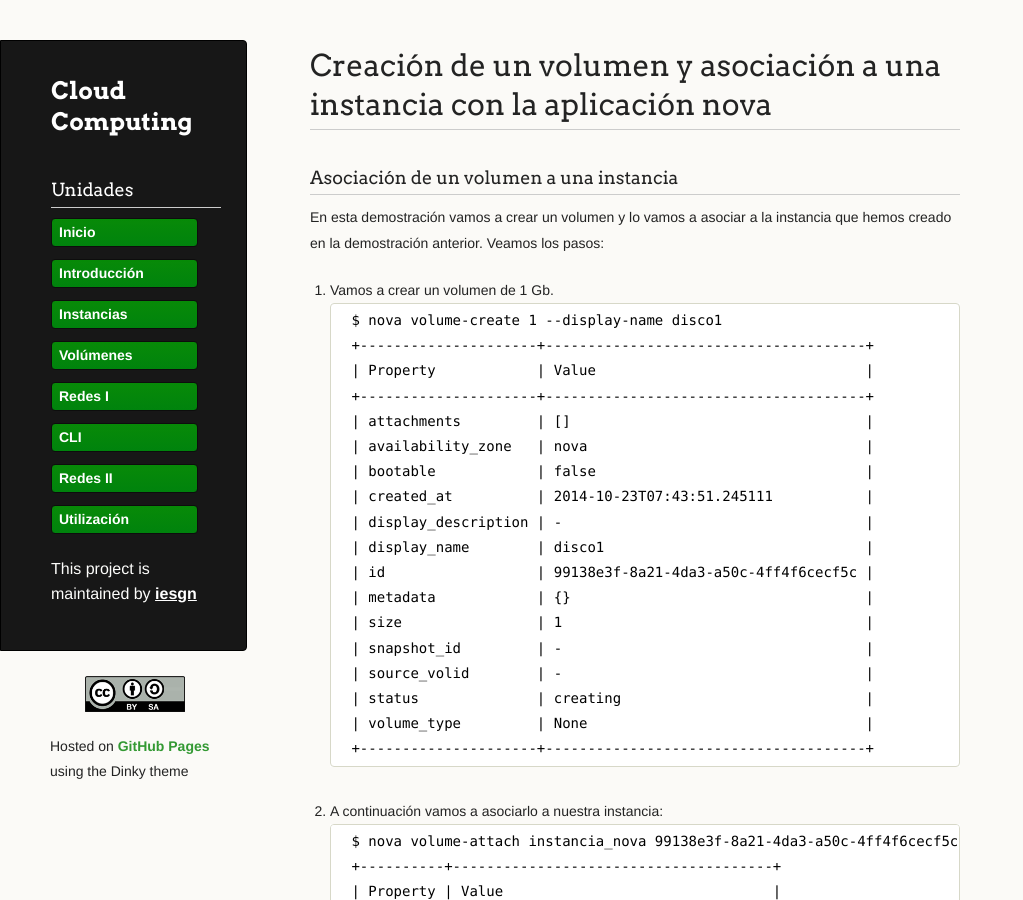
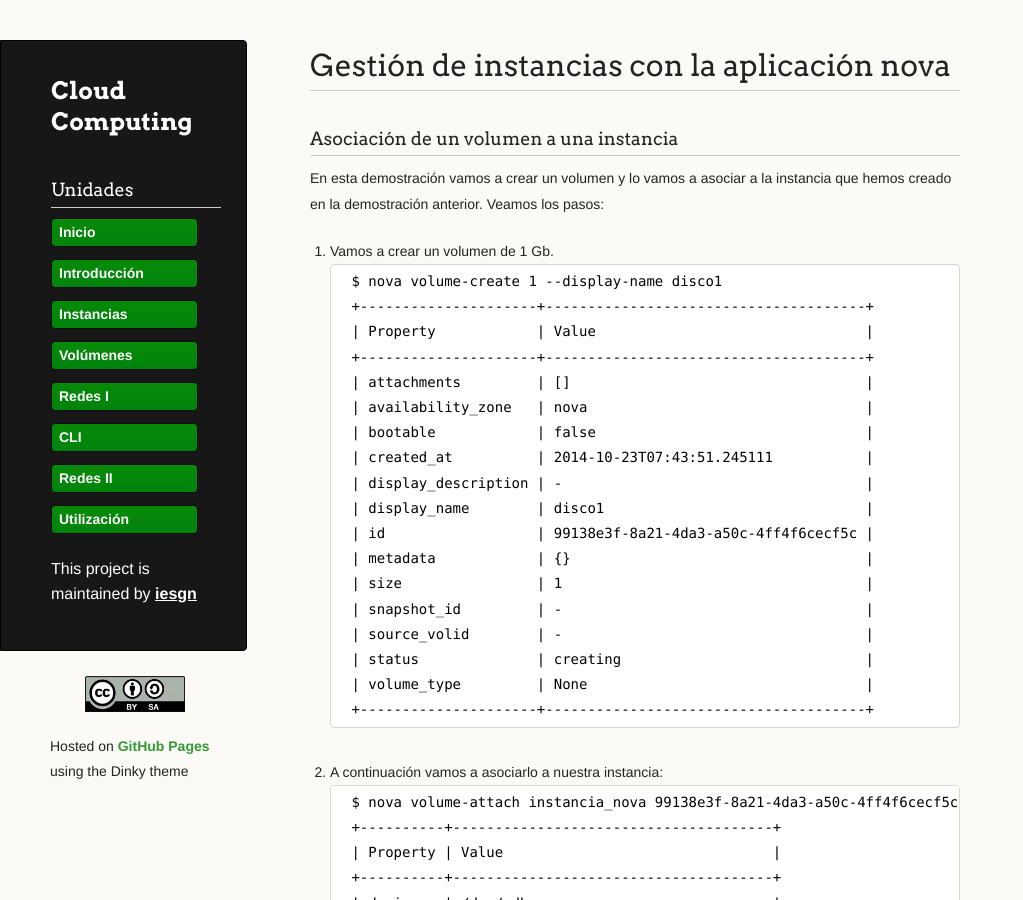
Before and after one commit to iesgn/cloud2, a Jekyll site: the page built from curso/u5/volumen.md, in a window 1280 px wide and 900 px high. Shown: the whole window, without its empty margins (0-1023 px from the left). Built offline with Jekyll 4.4.1, drawn with Linux system fonts in a browser that asks for light colours.

Commit message:
Cambio los títulos unidad 5

```diff
--- a/curso/u5/volumen.md
+++ b/curso/u5/volumen.md
@@ -1,6 +1,6 @@
 ---
 layout: blog
-tittle: Creación de un volumen y asociación a una instancia con la aplicación nova
+tittle: Gestión de instancias con la aplicación nova
 menu:
   - Unidades
 ---
```
Also changed, not shown: curso/u5/instancia.md (+1 -1 lines), curso/u5/red.md (+1 -1 lines).
